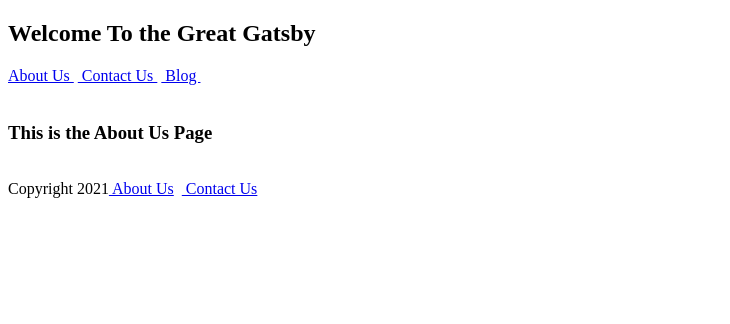
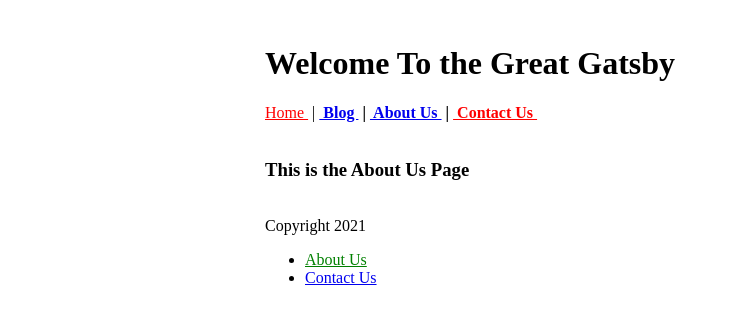
Before and after one commit to tjstar09/gatsby-bootcamp, a Gatsby site: page /about in a window 1280 px wide. Shown: the whole page, without its empty margins (0-730 px from the left). Built offline with nearby package versions, Linux system fonts and the light colour scheme; Gatsby itself is replaced by a stand-in of ours.

Commit message:
css modules not working

```diff
--- a/gatsby-config.js
+++ b/gatsby-config.js
@@ -6,5 +6,17 @@
 
 module.exports = {
   /* Your site config here */
-  plugins: [],
+  plugins: [
+    {
+      resolve: `gatsby-plugin-sass`,
+      options: {
+        cssLoaderOptions: {
+          esModule: false,
+          modules: {
+            namedExport: false,
+          },
+        },
+      },
+    }
+  ],
 }
--- a/package.json
+++ b/package.json
@@ -15,8 +15,11 @@
   },
   "dependencies": {
     "gatsby": "^3.4.1",
+    "gatsby-plugin-sass": "^4.5.0",
+    "node-sass": "^6.0.0",
     "react": "^17.0.1",
-    "react-dom": "^17.0.1"
+    "react-dom": "^17.0.1",
+    "sass": "^1.34.0"
   },
   "devDependencies": {
     "prettier": "2.2.1"
--- a/src/Components/Footer.js
+++ b/src/Components/Footer.js
@@ -1,15 +1,27 @@
 import React from "react"
 import { Link } from "gatsby"
+import { links } from './footer.module.scss'
 
 const Footer = () => {
     return (
-        <div id="firstDiv">
+        <div id="footer">
             &nbsp;
             <br/>
             <footer>
+
                 Copyright&nbsp;2021
-                <Link to="/about"> About Us</Link> &nbsp;
-                <Link to="/contact"> Contact Us</Link> &nbsp;
+
+                <ul>
+
+                    <li>
+                    <Link className = { links } to="/about"> About Us</Link> &nbsp;
+                    </li>
+
+                    <li>
+                    <Link to="/contact"> Contact Us</Link> &nbsp;
+                    </li>
+
+                </ul>
             </footer>
         </div>
     )
--- a/src/Components/Header.js
+++ b/src/Components/Header.js
@@ -1,17 +1,19 @@
 import React from "react"
 import { Link } from "gatsby"
+import { links } from './header.module.scss'
 
 const Header = () => {
     return (
-        <div id="firstDiv">
+        <div id="header">
+            <h1> <b>Welcome To the Great Gatsby</b></h1>
             <nav>
-                <h1> <b>Welcome To the Great Gatsby</b></h1>
-                <Link to="/about"> About Us </Link>&nbsp;
-                <Link to="/contact"> Contact Us </Link>&nbsp;
-                <Link to="/blog"> Blog </Link>&nbsp;
+                <Link className = { links } to="/"> Home </Link>&nbsp;|&nbsp;
+                <b><Link to="/blog"> Blog </Link>&nbsp;|&nbsp;</b>
+                <b><Link to="/about"> About Us </Link>&nbsp;|&nbsp;</b>
+                <b><Link className = { links } to="/contact"> Contact Us </Link>&nbsp;</b>
             </nav>
             &nbsp;
-            <br/>
+            <br />
         </div>
     )
 }
--- /dev/null
+++ b/src/Components/footer.module.scss
@@ -0,0 +1,3 @@
+.links {
+    color: green;
+}
--- /dev/null
+++ b/src/Components/header.module.scss
@@ -0,0 +1,3 @@
+.links {
+    color: red;
+}
--- /dev/null
+++ b/src/Components/layout.js
@@ -0,0 +1,19 @@
+import React from 'react'
+import Footer from '../Components/Footer.js'
+import Header from '../Components/Header.js'
+import * as styles from './layout.module.scss'
+
+console.log(styles)
+console.log(styles.containers)
+
+const Layout = (props) => {
+    return (
+        <div className = { styles.containers } id="layout">
+            <Header />
+            {props.children}
+            <Footer />
+        </div>
+    )
+}
+
+export default Layout;
--- /dev/null
+++ b/src/Components/layout.module.scss
@@ -0,0 +1,5 @@
+.containers {
+    margin: 0 auto;
+    max-width: 750px;
+    padding: 1rem;
+}
--- a/src/pages/about.js
+++ b/src/pages/about.js
@@ -1,14 +1,11 @@
 import React from "react"
-import Footer from '../Components/Footer.js'
-import Header from '../Components/Header.js'
+import Layout from '../Components/layout'
 
 const AboutPage = () => {
   return (
-    <div id="firstDiv">
-      <Header/>
+    <Layout>
       <h3>This is the About Us Page</h3>
-      <Footer/>
-    </div>
+    </Layout>
   )
 }
 
--- /dev/null
+++ b/src/styles/index.scss
@@ -0,0 +1,5 @@
+$pColor : purple;
+
+* {
+    color: $pColor;
+}
```
Also changed, not shown: src/pages/blog.js (+3 -7 lines), src/pages/contact.js (+15 -11 lines), src/pages/index.js (+3 -6 lines), src/pages/cart.js (deleted), src/pages/gallary.js (deleted), 1 other file.
